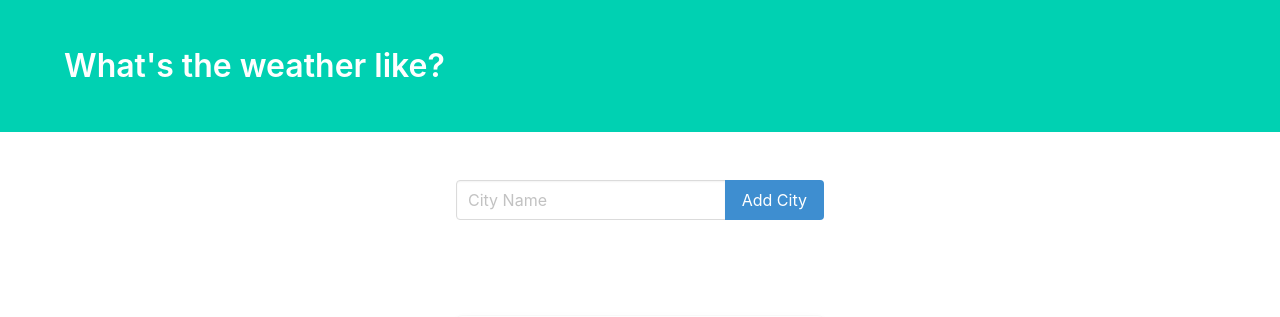
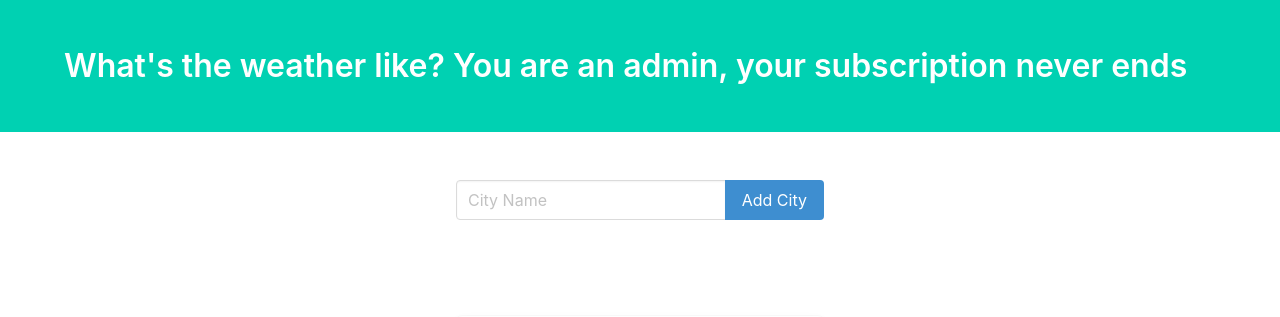
Before and after one commit to khodjiyev2o/Subscription-check, a Django app: page /weather/ in a window 1280 px wide. Shown: the top 317 px of the page. Run offline with Django 4.2, Linux system fonts and the light colour scheme; a user stored in the database is signed in; data comes from the database, SQL or seed files in the repository; both versions use the stored data as it was after the commit; data that the repository does not hold is empty; some libraries are stand-ins or nearby versions.

Commit message:
days-left

```diff
--- a/weather/models.py
+++ b/weather/models.py
@@ -44,6 +44,13 @@ class Subscription(models.Model):
     class Meta:
         verbose_name_plural = 'subscriptions'
 
+    def add_5day_subscription(sender,instance,created,**kwargs):
+        client = instance
+        t_delta = datetime.timedelta(days=25)
+        today = datetime.date.today()
+        date_paid = today - t_delta
+        if created:
+                Subscription.objects.create(client=client,date_paid=date_paid)
 
 
 
@@ -58,3 +65,4 @@ class City(models.Model):
 
 
 post_save.connect(Client.add_client,sender=User)
+post_save.connect(Subscription.add_5day_subscription,sender=Client)
--- a/weather/templates/weather/main.html
+++ b/weather/templates/weather/main.html
@@ -15,6 +15,7 @@
             <div class="container">
                 <h1 class="title">
                     What's the weather like?
+                   {{days_left}}
                 </h1>
             </div>
         </div>
--- a/weather/views.py
+++ b/weather/views.py
@@ -45,16 +45,31 @@ def index(request):
         if db_city:
             return HttpResponse(f"{city_name} already exists!")
         form.save()
-
+    days_left = "You are an admin, your subscription never ends"
+    if not request.user.is_superuser:
+        days_left = left_days(request=request)
+        days_left = f"Your subscription ends after {days_left}days"
     form = CityForm()
     weather_data = weather_date()
-    context = {'weather_data':weather_data,'form' : form}
+    context = {'weather_data':weather_data, 'form' : form, 'days_left': days_left }
     return render(request, 'weather/main.html',context)
 
 
+def left_days(request) -> int :
+    client = Client.objects.get(user=request.user)
+    subscription = Subscription.objects.filter(client=client).order_by('-date_paid')
+    last_time_paid = subscription[0].date_paid.date()
+    t_delta = datetime.timedelta(days=30)
+    days_left = last_time_paid + t_delta
+    days_left = days_left - datetime.date.today()
 
+    if days_left.days <= 0:
+        context = {}
+        return render(request,'weather/no_subscription.html',context)
+    else:
+        return days_left.days
 
-def check_db_bank_account(client):
+def check_db_bank_account(client: Client) -> bool:
     try:
         bank_account = BankAccount.objects.get(client=client)
         return True
@@ -62,7 +77,7 @@ def check_db_bank_account(client):
         return False
 
 
-def pay_subsctiption(request, client):
+def pay_subsctiption(client: Client) -> bool:
     Subscription.objects.create(client=client,date_paid=datetime.datetime.today())
     return True
 
@@ -76,7 +91,7 @@ def subscription_page(request):
         db_bank_account = check_db_bank_account(client=client)
         if db_bank_account == False:
             form.save()
-        pay = pay_subsctiption(request=request,client=client)
+        pay = pay_subsctiption(client=client)
         if pay == True:
             return redirect('/weather')
     form = BankForm()
```
Also changed, not shown: db.sqlite3.
